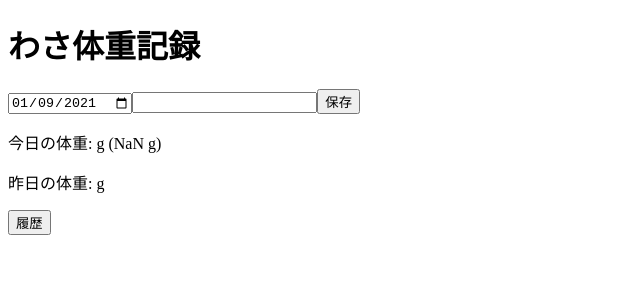
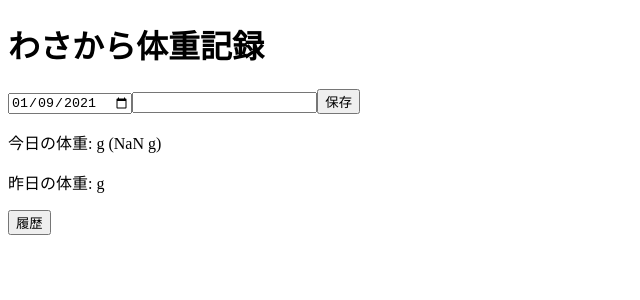
Before and after one commit to hokita/weight_tracker, a React app in the folder front/: page / in a window 1280 px wide. Shown: the top 300 px of the page, without its empty margins (0-640 px from the left). Built offline with nearby package versions, Linux system fonts and the light colour scheme.

Commit message:
Changed title.

```diff
--- a/front/index.html
+++ b/front/index.html
@@ -8,7 +8,7 @@
       minimum-scale=1.0,
       maximum-scale=2.0,
       user-scalable=yes" />
-    <title>わさ体重記録</title>
+    <title>わさから体重記録</title>
     <style>
     table, th, td {
       border: 1px solid black;
--- a/front/src/App.tsx
+++ b/front/src/App.tsx
@@ -67,7 +67,7 @@ const App: React.FC = () => {
 
   return (
     <React.Fragment>
-      <h1>わさ体重記録</h1>
+      <h1>わさから体重記録</h1>
       <form onSubmit={handleSubmit}>
         <input
           type="date"
```
